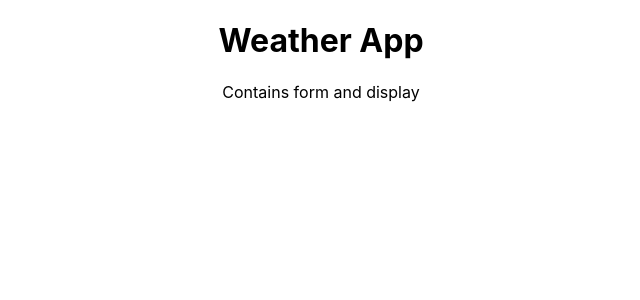
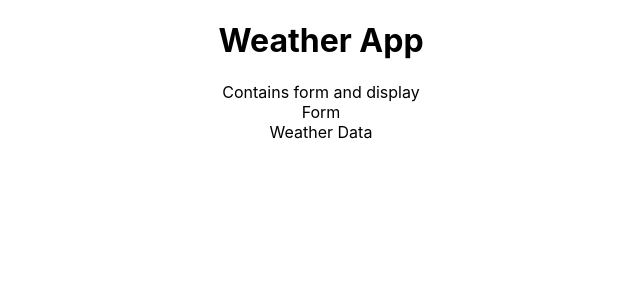
Before and after one commit to tholmes59/weather-forecast-app, a React (Create React App) app: page / in a window 1280 px wide. Shown: the top 300 px of the page, without its empty margins (319-959 px from the left). Built offline with nearby package versions, Linux system fonts and the light colour scheme.

Commit message:
add form and weather display to app.js

```diff
--- a/src/components/PageContainer.js
+++ b/src/components/PageContainer.js
@@ -1,4 +1,6 @@
 import React from 'react';
+import SearchForm from './SearchForm'
+import WeatherDisplay from './WeatherDisplay'
 
 
 const PageContainer = () => {
@@ -6,6 +8,8 @@ const PageContainer = () => {
     return (
         <div>
             Contains form and display
+            <SearchForm  />
+            <WeatherDisplay/>
         </div>
     )
 }
```
